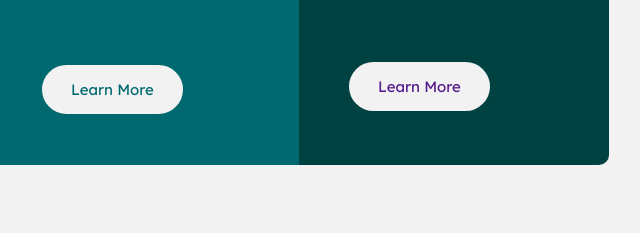
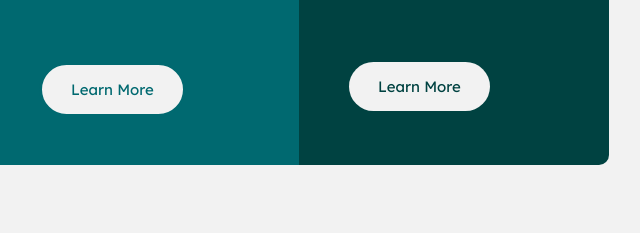
Before and after one commit to spyd3r98/-3-column-preview-card-component, a plain HTML site: page index.html in a window 1280 px wide. Shown: the part 553-786 px from the top of the page, 629-1269 px from the left. Drawn offline with Linux system fonts and the light colour scheme.

Commit message:
Update styles.css

```diff
--- a/styles.css
+++ b/styles.css
@@ -164,7 +164,7 @@ p {
   -moz-border-radius: 28;
   border-radius: 28px;
   font-family: 'Lexend Deca', sans-serif;
-  color: 004241;
+  color: #004241;
   font-size: 15px;
   padding: 15px 29px 15px 29px;
   margin-top: 50px;
```
